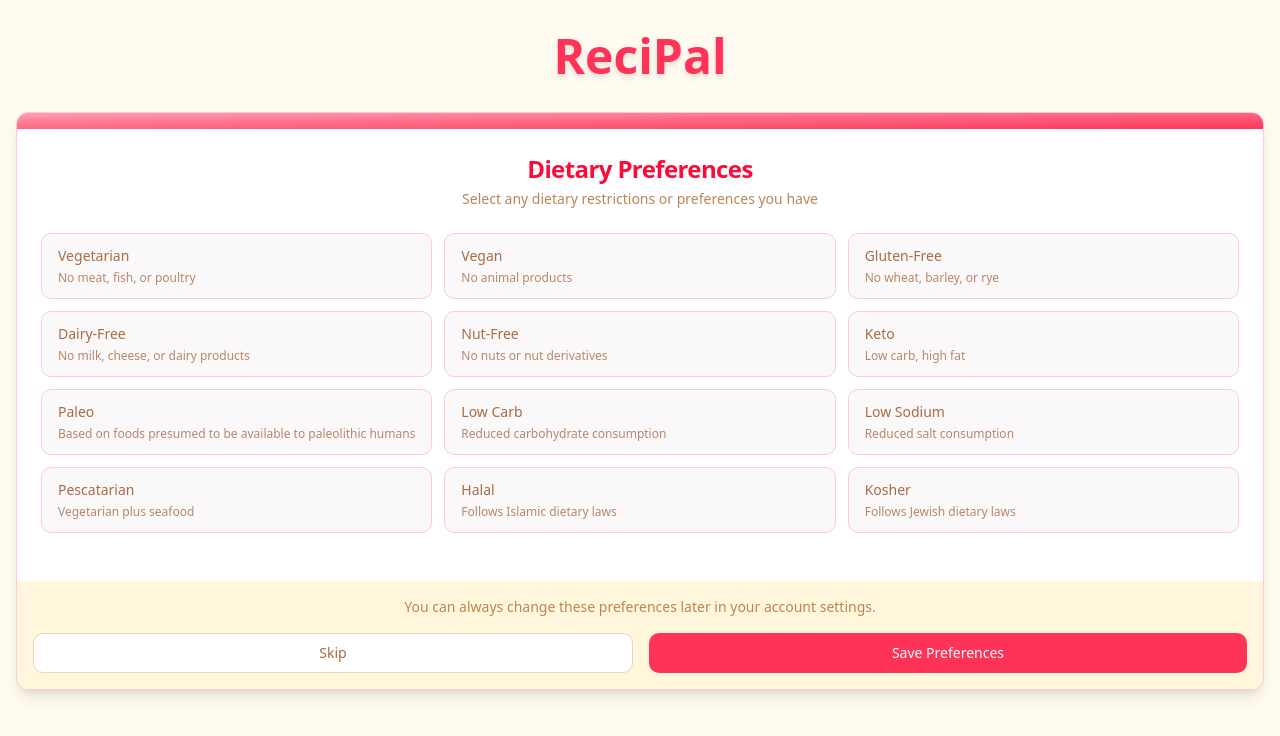
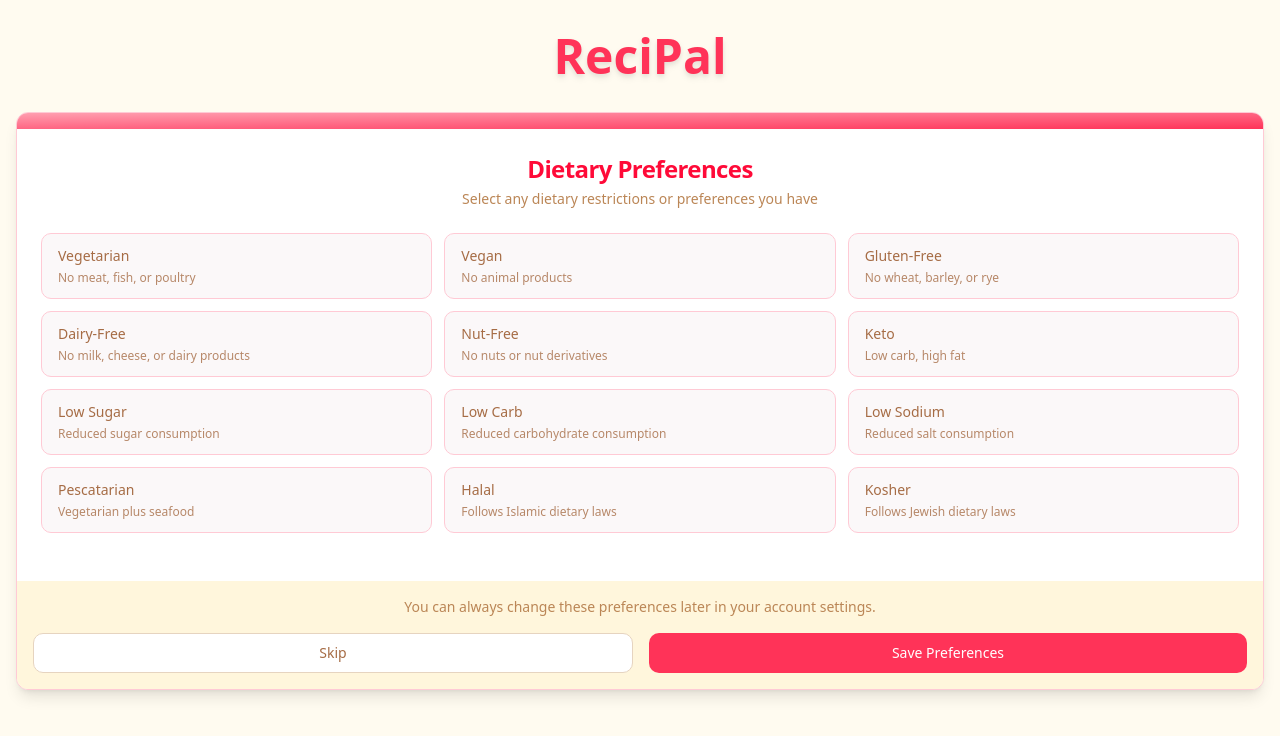
Before and after one commit to YYY2383/FYP, a Next.js app: page /dietary_restrictions in a window 1280 px wide. Shown: the top 736 px of the page. Built offline with nearby package versions, Linux system fonts and the light colour scheme; no server answers; the database is empty; sample sign-in values are in the browser's storage.

Commit message:
diet mod

```diff
--- a/app/dietary_restrictions/page.tsx
+++ b/app/dietary_restrictions/page.tsx
@@ -18,7 +18,7 @@ const dietaryRestrictions = [
   { id: "dairy-free", label: "Dairy-Free", description: "No milk, cheese, or dairy products" },
   { id: "nut-free", label: "Nut-Free", description: "No nuts or nut derivatives" },
   { id: "keto", label: "Keto", description: "Low carb, high fat" },
-  { id: "paleo", label: "Paleo", description: "Based on foods presumed to be available to paleolithic humans" },
+  { id: "low-sugar", label: "Low Sugar", description: "Reduced sugar consumption" },
   { id: "low-carb", label: "Low Carb", description: "Reduced carbohydrate consumption" },
   { id: "low-sodium", label: "Low Sodium", description: "Reduced salt consumption" },
   { id: "pescatarian", label: "Pescatarian", description: "Vegetarian plus seafood" },
```
